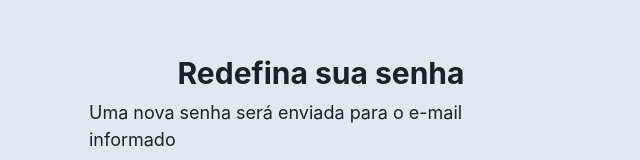
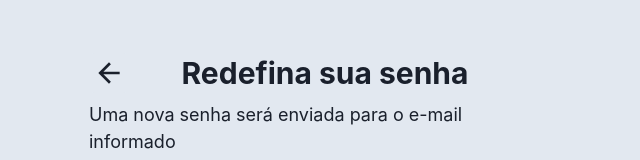
Before and after one commit to ClaudioBzrr/UserRegistration, a React (Vite) app in the folder frontend/: page /reset-password in a window 1280 px wide. Shown: the part 181-341 px from the top of the page, without its empty margins (319-959 px from the left). Built offline with nearby package versions, Linux system fonts and the light colour scheme.

Commit message:
Fix: back button position

```diff
--- a/frontend/src/pages/ResetPassword.tsx
+++ b/frontend/src/pages/ResetPassword.tsx
@@ -1,7 +1,13 @@
 import { Box, Button, Flex, FormControl, FormLabel, Heading, IconButton, Input, Stack, Text } from "@chakra-ui/react";
 import { ArrowBackIcon } from '@chakra-ui/icons'
+import { useNavigate } from "react-router-dom";
 
 export function ResetPassword(){
+    const navigate =  useNavigate()
+
+    function handleGoBack(){
+        navigate(-1)
+    }
     return(
         <Flex
             align={'center'}
@@ -11,9 +17,18 @@ export function ResetPassword(){
         >
             <Stack spacing={8} maxW={'lg'} py={12} px={6}>
                 <Stack align={'center'}>
-                    <Heading fontSize={'3xl'} textAlign={'center'}>
-                        Redefina sua senha
-                    </Heading>
+                    <Stack direction={'row'} justify={'space-between'} align={'center'} w={'100%'}>
+                        <IconButton
+                            bg={'gray.200'}
+                            onClick={handleGoBack}
+                            fontSize={32}
+                            aria-label="voltar"
+                            icon={<ArrowBackIcon/>}
+                        />
+                        <Heading fontSize={'3xl'} textAlign={'center'} w={'100%'} pr={'40px'}>
+                            Redefina sua senha
+                        </Heading>
+                    </Stack>
                     <Stack>
                         <Text fontSize={'lg'}>Uma nova senha será enviada para o e-mail informado</Text>
                     </Stack>
```
